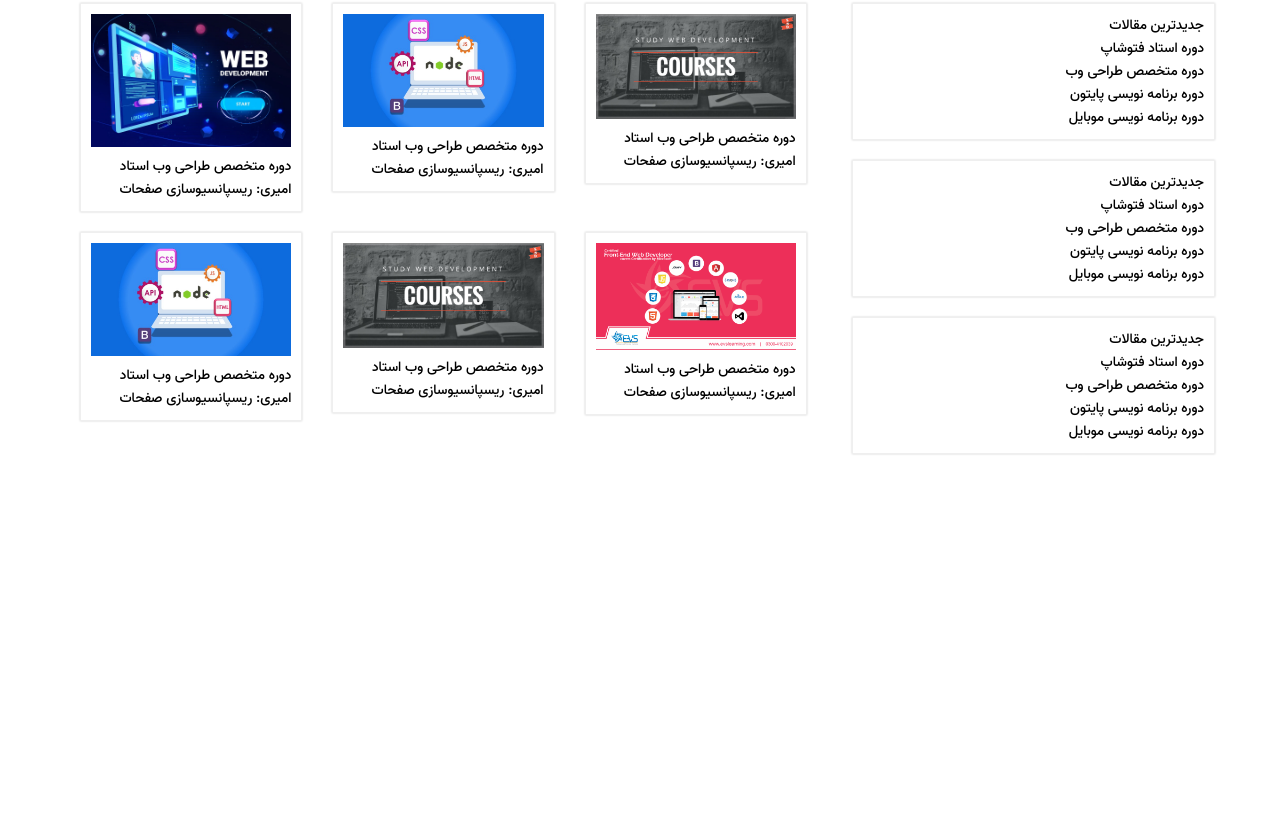
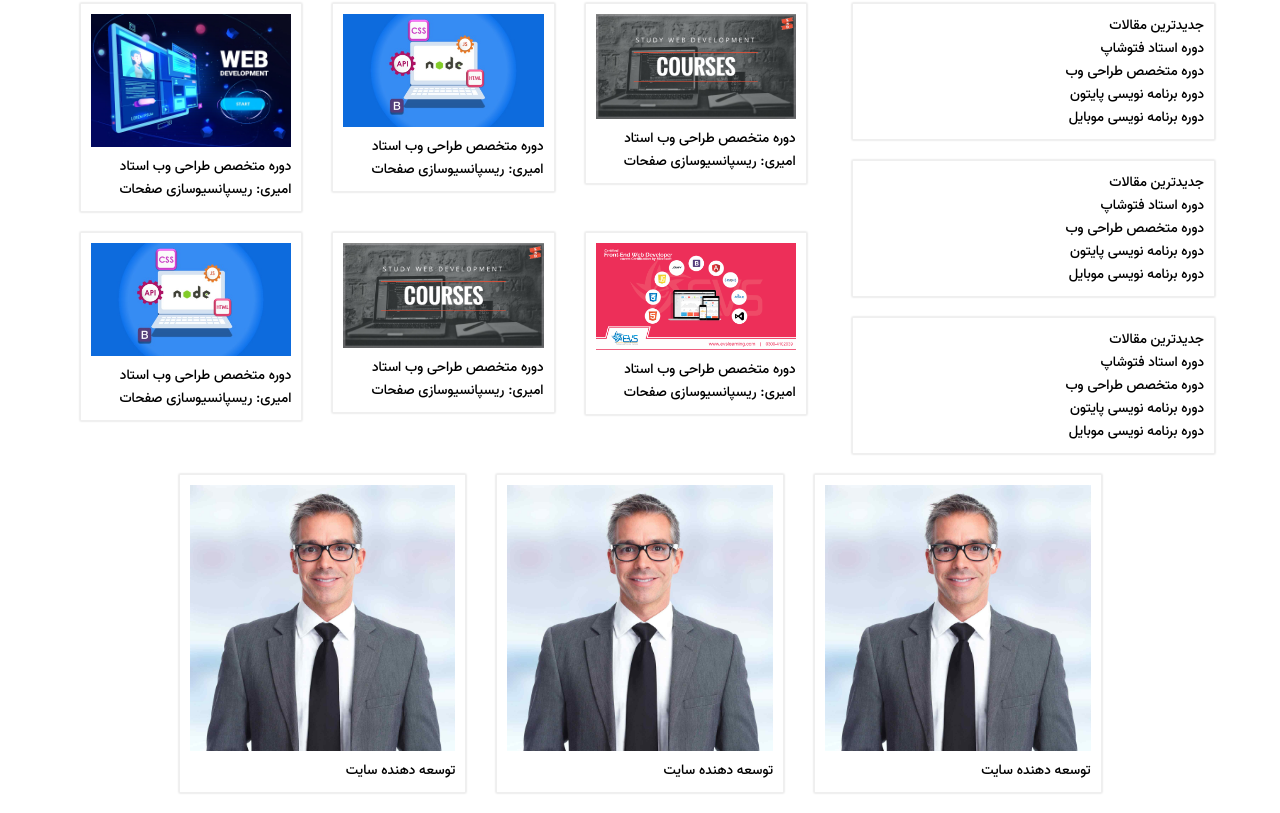
Before and after one commit to M0hammadM0stafavi/custom_grid_system_framework_with_css3, a plain HTML site: page index.html in a window 1280 px wide. Shown: the part 424-1237 px from the top of the page. Before the commit the page ends 898 px from the top, so only its background shows below. Drawn offline with Linux system fonts and the light colour scheme; files whose address does not match are found by name.

Commit message:
complete-team-member-section

```diff
--- a/index.html
+++ b/index.html
@@ -143,5 +143,42 @@
         </article>
       </div>
     </section>
+
+    <section class="container">
+      <div class="row">
+        <div class="col-xs-12 col-s-12 col-md-10 col-lg-10 col-xl-10 col-md-offset-1 col-lg-offset-1 col-xl-offset-1">
+          <div class="col-xs-12 col-s-12 col-md-4 col-lg-4 col-xl-4 mb-20">
+            <div class="card box-shadow">
+              <div class="card-header">
+                <img class="img-responsive" src="img/5.jpg" alt="person1" />
+              </div>
+              <div class="card-body">
+                <p>توسعه دهنده سایت</p>
+              </div>
+            </div>
+          </div>
+          <div class="col-xs-12 col-s-12 col-md-4 col-lg-4 col-xl-4 mb-20">
+            <div class="card box-shadow">
+              <div class="card-header">
+                <img class="img-responsive" src="img/5.jpg" alt="person1" />
+              </div>
+              <div class="card-body">
+                <p>توسعه دهنده سایت</p>
+              </div>
+            </div>
+          </div>
+          <div class="col-xs-12 col-s-12 col-md-4 col-lg-4 col-xl-4 mb-20">
+            <div class="card box-shadow">
+              <div class="card-header">
+                <img class="img-responsive" src="img/5.jpg" alt="person1" />
+              </div>
+              <div class="card-body">
+                <p>توسعه دهنده سایت</p>
+              </div>
+            </div>
+          </div>
+        </div>
+      </div>
+    </section>
   </body>
 </html>
```
Also changed, not shown: img/5.jpg (added).
